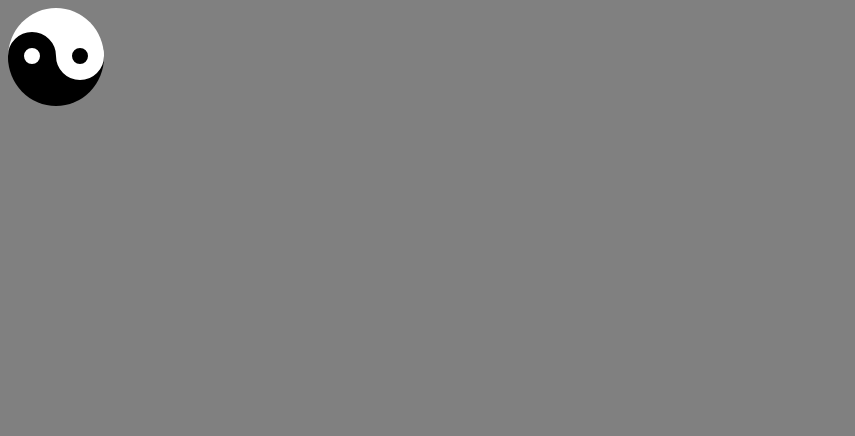
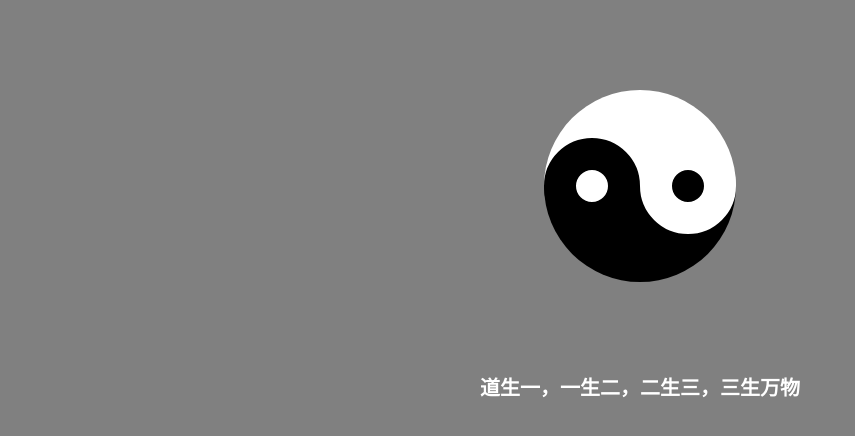
Before and after one commit to c2kaka/YinYang, a plain HTML site: page index.html in a window 1280 px wide. Shown: the whole page, without its empty margins (0-855 px from the left). Drawn offline with Linux system fonts and the light colour scheme.

Commit message:
add description

```diff
--- a/index.html
+++ b/index.html
@@ -9,5 +9,6 @@
   </head>
   <body>
     <div id="yin-yang"></div>
+    <div class="description">道生一，一生二，二生三，三生万物</div>
   </body>
 </html>
--- a/style.css
+++ b/style.css
@@ -1,15 +1,17 @@
 body {
-     background: grey
+  background: grey;
 }
 
 #yin-yang {
-     width: 96px;
-     height: 48px;
+  width: 192px;
+  height: 96px;
   background: white;
-     border-bottom: 50px solid black;
+  border-bottom: 96px solid black;
   border-radius: 100%;
   box-sizing: content-box;
   position: relative;
+  margin: 90px auto;
+  animation: rotating 5s linear infinite;
 }
 
 #yin-yang:before {
@@ -18,10 +20,10 @@
   top: 50%;
   left: 0;
   background: white;
-     border: 16px solid black;
+  border: 32px solid black;
   border-radius: 100%;
-     width: 16px;
-     height: 16px;
+  width: 32px;
+  height: 32px;
   box-sizing: content-box;
 }
 
@@ -31,9 +33,25 @@
   top: 50%;
   left: 50%;
   background: black;
-     border: 16px solid white;
+  border: 32px solid white;
   border-radius: 100%;
-     width: 16px;
-     height: 16px;
+  width: 32px;
+  height: 32px;
   box-sizing: content-box;
 }
+
+@keyframes rotating {
+  from {
+    transform: rotate(0deg);
+  }
+  to {
+    transform: rotate(360deg);
+  }
+}
+.description{
+  margin: 20px auto;
+  text-align: center;
+  font-size:20px;
+  font-weight: bold;
+  color:white;
+}
```
Lines whose indentation alone changed are shown as unchanged.
